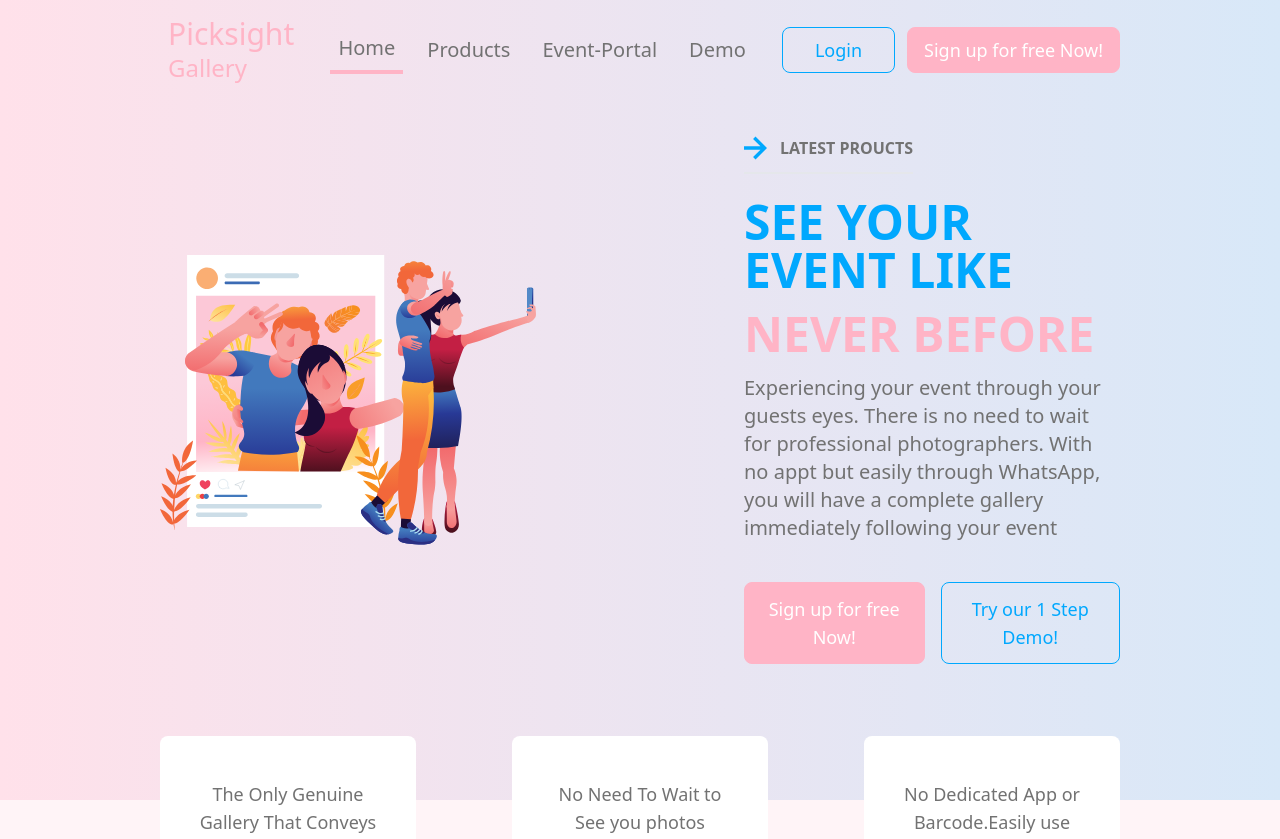
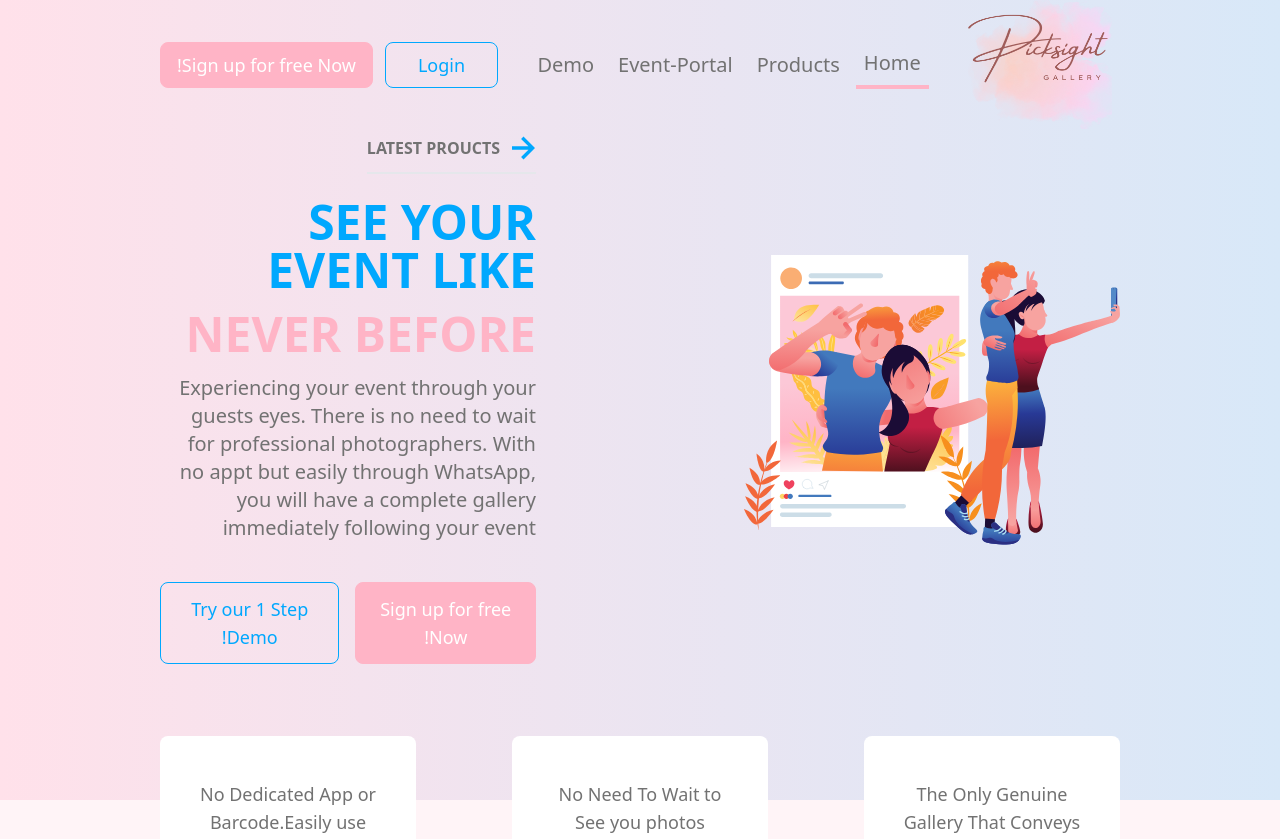
Before and after one commit to sarahboutej/picksight, a Django app: page / in a window 1280 px wide. Shown: the top 839 px of the page. Run offline with Django 3.2, Linux system fonts and the light colour scheme.

Commit message:
Add logo and rtl and fix feedbacks

```diff
--- a/picksight_app/static/js/nav_scroll.js
+++ b/picksight_app/static/js/nav_scroll.js
@@ -10,9 +10,12 @@ window.onscroll = () => { scrollNavBar() };
 scrollNavBar = () => {
 
   const navBar = document.getElementById('navbar');
+  const logo = document.getElementById('logo');
   if (document.documentElement.scrollTop > 50) {
     navBar.classList.add('bg-white', 'shadow-md');
+    logo.classList.add('w-24');
   } else {
+    logo.classList.remove('w-24');
     navBar.classList.remove('bg-white', 'shadow-md');
   }
 
--- a/picksight_app/templates/commons/footer.html
+++ b/picksight_app/templates/commons/footer.html
@@ -5,22 +5,24 @@
     <div class="container w-9/12">
       <div class="flex flex-col md:flex-row justify-between md:space-y-0 space-y-6">
         <div class="flex flex-col md:items-start items-center space-y-6 lg:w-1/3 w-full">
-          <h4 class="text-[#FFB4C6] text-4xl font-bold">Picksight</h4>
-          <p class="text-[#727272] text-2xl md:text-left text-center">{% translate 'it takes less than 2 minutes to create an event. sign-up and give.'%}</p>
-          <div class="flex flex-row space-x-4">
+          <a href="#">
+            <img src="{% static "images/logo.png" %}" id="logo" class="w-36" alt="Picksight logo footer">
+          </a>
+          <p class="text-[#727272] text-2xl ltr:md:text-left rtl:md:text-right text-center">{% translate 'it takes less than 2 minutes to create an event. sign-up and give.'%}</p>
+          <div class="flex flex-row ltr:space-x-4">
             <a href="https://www.facebook.com" target="_blank">
               <img src="{% static "images/fb.svg" %}"
                 class="bg-[#FFB4C6] w-10 h-10 rounded-full p-2 hover:bg-[#00A8FE] transition duration-300" alt="Put alternative text here"
                 role="presentation" loading="lazy">
 
             </a>
-            <a href="https://www.facebook.com" target="_blank">
+            <a href="https://www.facebook.com" target="_blank"  class="rtl:mr-3">
               <img src="{% static "images/instagram.svg" %}"
                 class="bg-[#FFB4C6] w-10 h-10 rounded-full p-2 hover:bg-[#00A8FE] transition duration-300" alt="Put alternative text here"
                 role="presentation" loading="lazy">
 
             </a>
-            <a href="#" target="_blank">
+            <a href="#" target="_blank"  class="rtl:mr-3">
               <img src="{% static "images/whatsapp.svg" %}"
                 class="bg-[#FFB4C6] w-10 h-10 rounded-full p-2 hover:bg-[#00A8FE] transition duration-300" alt="Put alternative text here"
                 role="presentation" loading="lazy">
@@ -28,19 +30,19 @@
           </div>
         </div>
         <div class="flex flex-col space-y-6">
-          <h3 class="text-[#727272] text-3xl font-bold md:text-left text-center">{% translate 'COMPANY' %}</h3>
+          <h3 class="text-[#727272] text-3xl font-bold ltr:md:text-left rtl:md:text-right text-center">{% translate 'COMPANY' %}</h3>
           <div class="flex flex-col space-y-3">
-            <a class="flex w-max flex-row md:mx-0 mx-auto space-x-3" href="#">
+            <a class="flex w-max flex-row md:mx-0 mx-auto ltr:space-x-3" href="#">
               <img src="{% static '/images/arrow_right_pink.svg' %}" alt="Put alternative text here" role="presentation" loading="lazy">
-              <span class="text-xl text-[#727272] hover:text-[#FFB4C6]">{% translate 'Contact Us' %}</span>
+              <span class="text-xl text-[#727272] hover:text-[#FFB4C6] rtl:mr-3">{% translate 'Contact Us' %}</span>
             </a>
-            <a class="flex w-max flex-row md:mx-0 mx-auto space-x-3" href="#">
+            <a class="flex w-max flex-row md:mx-0 mx-auto ltr:space-x-3" href="#">
               <img src="{% static '/images/arrow_right_pink.svg' %}" alt="Put alternative text here" role="presentation" loading="lazy">
-              <span class="text-xl text-[#727272] hover:text-[#FFB4C6]">{% translate 'Privacy policy' %}</span>
+              <span class="text-xl text-[#727272] hover:text-[#FFB4C6] rtl:mr-3">{% translate 'Privacy policy' %}</span>
             </a>
-            <a class="flex w-max flex-row md:mx-0 mx-auto space-x-3" href="#">
+            <a class="flex w-max flex-row md:mx-0 mx-auto ltr:space-x-3" href="#">
               <img src="{% static '/images/arrow_right_pink.svg' %}" alt="Put alternative text here" role="presentation" loading="lazy">
-              <span class="text-xl text-[#727272] hover:text-[#FFB4C6]">{% translate 'Terms of services' %}</span>
+              <span class="text-xl text-[#727272] hover:text-[#FFB4C6] rtl:mr-3">{% translate 'Terms of services' %}</span>
             </a>
           </div>
         </div>
--- a/picksight_app/templates/commons/header.html
+++ b/picksight_app/templates/commons/header.html
@@ -4,19 +4,18 @@
   <div class="container w-9/12">
     <div class="flex flex-row items-center justify-between">
       <!-- Website Logo -->
-      <a href="#" class="flex flex-col py-4 px-2">
-        <span class="text-[#FFB4C6] lg:text-3xl text-xl">Picksight</span>
-        <span class="text-[#FFB4C6] lg:text-2xl text-lg">Gallery</span>
+      <a href="#" class="flex flex-col px-2">
+        <img src="{% static "images/logo.png" %}" id="logo" class="w-36" alt="Picksight logo">
       </a>
       <!-- Primary Navbar items -->
-      <div id="hamburger-menu" class="hidden lg:flex flex-col lg:flex-row bg-white rounded-xl lg:bg-inherit absolute lg:relative w-auto top-16 lg:top-0 shadow-lg lg:shadow-none inset-x-4 lg:inset-x-auto items-center lg:space-x-4 space-x-0 pb-4 lg:pb-0">
+      <div id="hamburger-menu" class="hidden lg:flex flex-col lg:flex-row bg-white rounded-xl lg:bg-inherit absolute lg:relative w-auto top-16 lg:top-0 shadow-lg lg:shadow-none inset-x-4 lg:inset-x-auto items-center ltr:lg:space-x-4 space-x-0 pb-4 lg:pb-0">
         <a href="#" class="py-2 px-2 text-[#727272] lg:text-xl text-base border-b-4 border-[#FFB4C6]">
           {% translate 'Home'%}</a>
-        <a href="#" class="py-2 px-2 text-[#727272] lg:text-xl text-base hover:border-b-4 hover:border-[#FFB4C6]">
+        <a href="#" class="py-2 px-2 text-[#727272] lg:text-xl text-base hover:border-b-4 hover:border-[#FFB4C6] rtl:pr-4">
           {% translate 'Products'%}</a>
-        <a href="#" class="py-2 px-2 text-[#727272] lg:text-xl text-base hover:border-b-4 hover:border-[#FFB4C6]">
+        <a href="#" class="py-2 px-2 text-[#727272] lg:text-xl text-base hover:border-b-4 hover:border-[#FFB4C6] rtl:pr-4">
           {% translate 'Event-Portal'%}</a>
-        <a href="#" class="py-2 px-2 text-[#727272] lg:text-xl text-base hover:border-b-4 hover:border-[#FFB4C6]">
+        <a href="#" class="py-2 px-2 text-[#727272] lg:text-xl text-base hover:border-b-4 hover:border-[#FFB4C6] rtl:pr-4">
           {% translate 'Demo'%}</a>
         <div class="flex lg:hidden flex-col lg:flex-row lg:space-x-3 lg:space-y-0 space-y-3 lg:mt-0 mt-6">
           <a href="#"
@@ -28,12 +27,12 @@
         </div>
       </div>
       <!-- navbar button -->
-      <div class="hidden lg:flex space-x-3">
+      <div class="hidden lg:flex ltr:space-x-3">
         <a href="#"
           class="hidden lg:block py-2 px-8 lg:text-lg text-base text-[#00A8FE] bg-transparent rounded-lg border border-[#00A8FE] hover:bg-[#00A8FE] hover:text-white transition duration-300">
           {% translate 'Login'%}</a>
         <a href="#"
-          class="py-2 px-4 text-lg text-white text-center bg-[#FFB4C6] rounded-lg border border-[#FFB4C6] hover:bg-transparent hover:text-[#FFB4C6] transition duration-300">
+          class="rtl:mr-3 py-2 px-4 text-lg text-white text-center bg-[#FFB4C6] rounded-lg border border-[#FFB4C6] hover:bg-transparent hover:text-[#FFB4C6] transition duration-300">
           {% translate 'Sign up for free Now!'%}</a>
       </div>
       <!-- Mobile menu button -->
--- a/picksight_app/templates/index.html
+++ b/picksight_app/templates/index.html
@@ -1,14 +1,14 @@
 {% load static %}
 {% load i18n %}
 <!DOCTYPE html>
-<html lang="en">
+<html lang="en" dir="rtl">
 
 <head>
   <!-- Required meta tags -->
   <meta charset="utf-8" />
   <meta name="viewport" content="width=device-width, initial-scale=1" />
 
-  <title>Picksight Gallery Home Page</title>
+  <title>{% translate 'Picksight Gallery Home Page' %}</title>
 
   <link rel="stylesheet" href="{% static 'css/tailwind.css' %}">
   <script src="{% static '/js/tailwind.js' %}" type="text/javascript"></script>
@@ -19,15 +19,15 @@
   <section
     class="relative lg:min-h-screen lg:py-24 py-32 pb-12 flex items-center justify-center bg-gradient-to-r from-[#ffe1ea] to-[#d8e8f8]">
     <div class="container flex w-9/12">
-      <div class="flex flex-col md:flex-row items-center justify-between xl:space-x-52 lg:space-x-10  space-x-6 space-y-20 md:space-y-0">
+      <div class="flex flex-col md:flex-row items-center justify-between ltr:xl:space-x-52 ltr:lg:space-x-10 ltr:space-x-6 space-y-20 md:space-y-0">
         <div class="md:w-1/2 w-full">
            {% load static %}
           <img src="{% static "images/hero_img.svg" %}" alt="Put alternative text hereme" />
         </div>
-        <div class="md:w-1/2 w-full text-center md:text-left">
-          <div class="flex w-max flex-row md:mx-0 mx-auto space-x-3 pb-3 mb-6 border-b-2 border-b[#72727233]">
+        <div class="md:w-1/2 w-full text-center md:text-left rtl:text-right rtl:xl:mr-52 rtl:lg:mr-10 rtl:mr-6">
+          <div class="flex w-max flex-row md:mx-0 mx-auto ltr:space-x-3 pb-3 mb-6 border-b-2 border-b[#72727233]">
             <img src="{% static '/images/arrow_right.svg' %}" alt="Put alternative text here" role="presentation" loading="lazy">
-            <span class="uppercase text-base text-[#727272] font-bold">{% translate 'Latest proucts' %}</span>
+            <span class="uppercase text-base text-[#727272] font-bold rtl:mr-3">{% translate 'Latest proucts' %}</span>
           </div>
           <h1 class="flex flex-col text-2xl lg:text-5xl md:text-3xl font-bold space-y-4 uppercase">
             <span class="text-[#00A8FE]">{% translate 'See your event like'%}</span>
@@ -36,12 +36,12 @@
           <p class="text-[#727272] lg:text-xl text-lg mt-4">
             {% translate 'Experiencing your event through your guests eyes. There is no need to wait for professional photographers. With no appt but easily through WhatsApp, you will have a complete gallery immediately following your event'%}
           </p>
-          <div class="flex lg:flex-row flex-col mt-10 lg:space-x-4 lg:space-y-0 space-y-4" >
+          <div class="flex lg:flex-row flex-col mt-10 ltr:lg:space-x-4 lg:space-y-0 space-y-4" >
             <a href="#"
               class="py-3 px-4 text-lg text-white text-center bg-[#FFB4C6] rounded-lg border border-[#FFB4C6] hover:bg-transparent hover:text-[#FFB4C6] transition duration-300">
               {% translate 'Sign up for free Now!'%}</a>
             <a href="#"
-              class="py-3 px-4 text-lg text-[#00A8FE] text-center bg-transparent rounded-lg border border-[#00A8FE] hover:bg-[#00A8FE] hover:text-white transition duration-300">
+              class="rtl:lg:mr-4 py-3 px-4 text-lg text-[#00A8FE] text-center bg-transparent rounded-lg border border-[#00A8FE] hover:bg-[#00A8FE] hover:text-white transition duration-300">
               {% translate 'Try our 1 Step Demo!'%}</a>
           </div>
         </div>
@@ -77,7 +77,7 @@
         </h3>
         <div class="flex flex-col md:flex-row lg:gap-24 gap-6 items-center lg:items-stretch">
           <div
-            class="relative flex flex-col flex-1 items-center sm:space-y-4  before:bg-[url({% static '/images/shape_0.svg' %})] before:bg-no-repeat 2xl:before:bg-auto xl:before:bg-contain before:bg-contain 2xl:before:left-[55%] before:left-[40%] before:-top-16 before:absolute lg:before:w-full before:h-[100px]">
+            class="relative flex flex-col flex-1 items-center sm:space-y-4  ltr:before:bg-[url({% static '/images/shape_0.svg' %})] before:bg-no-repeat 2xl:before:bg-auto xl:before:bg-contain before:bg-contain 2xl:before:left-[55%] before:left-[40%] before:-top-16 before:absolute lg:before:w-full before:h-[100px]">
             <img src="{% static "images/event.png" %}" alt="Put alternative text here" />
             <h6 class="font-bold text-[#FFB4C6] text-3xl">{% translate 'Event'%}</h6>
             <p class="text-lg text-[#727272] text-center">
@@ -85,7 +85,7 @@
             </p>
           </div>
           <div
-            class="flex flex-col flex-1 items-center space-y-4 md:-mt-32">
+            class="relative flex flex-col flex-1 items-center space-y-4 md:-mt-32 rtl:before:bg-[url({% static '/images/shape_1.svg' %})] before:bg-no-repeat 2xl:before:bg-auto xl:before:bg-contain before:bg-contain before:-right-[100%] before:top-10 before:absolute lg:before:w-full before:h-[100px] rtl:after:bg-[url({% static '/images/shape_0.svg' %})] after:bg-no-repeat 2xl:after:bg-auto xl:after:bg-contain after:bg-contain after:-left-[70%] after:top-10 after:absolute lg:after:w-full after:h-[100px]">
             <img src="{% static "images/system.png" %}" alt="Put alternative text here" />
             <h6 class="font-bold text-[#FFB4C6] text-3xl">{% translate 'Our System'%}</h6>
             <p class="text-lg text-[#727272] text-center">
@@ -93,7 +93,7 @@
             </p>
           </div>
           <div
-            class="relative flex flex-col flex-1 items-center space-y-4 before:bg-[url({% static '/images/shape_1.svg' %})] before:bg-no-repeat 2xl:before:bg-auto xl:before:bg-contain before:bg-contain before:-left-[30%] before:-top-16 before:absolute lg:before:w-full before:h-[100px]">
+            class="relative flex flex-col flex-1 items-center space-y-4 ltr:before:bg-[url({% static '/images/shape_1.svg' %})] before:bg-no-repeat 2xl:before:bg-auto xl:before:bg-contain before:bg-contain before:-left-[30%] before:-top-16 before:absolute lg:before:w-full before:h-[100px]">
             <img src="{% static "images/gallery.png" %}" alt="Put alternative text here" />
             <h6 class="font-bold text-[#FFB4C6] text-3xl">
               {% translate 'Gallery'%}</h6>
@@ -191,7 +191,7 @@
         </h3>
         <div class="flex flex-col lg:flex-row md:gap-52 gap-16 items-center lg:items-stretch">
           <div
-            class="relative flex flex-col flex-1 items-center space-y-6 cursor-pointer transition transform hover:-translate-y-2 before:bg-[url({% static '/images/shape_2.svg' %})] before:bg-no-repeat before:bg-contain before:left-[90%] before:top-[60%] before:absolute lg:before:w-full before:h-10">
+            class="relative flex flex-col flex-1 items-center space-y-6 cursor-pointer transition transform hover:-translate-y-2">
             <h6 class="font-bold text-[#727272] md:text-3xl text-xl">{% translate 'Step 1'%}</h6>
             <p class="md:text-2xl text-lg text-[#727272] text-center">
               {% translate 'Upload a CSV/Excel file of contacts'%}
@@ -200,7 +200,7 @@
           </div>
 
           <div
-            class="flex flex-col flex-1 items-center space-y-6 cursor-pointer transition transform hover:-translate-y-2  before:bg-[url({% static '/images/shape_2.svg' %})] before:bg-no-repeat before:bg-contain before:left-[90%] before:top-[60%] before:absolute lg:before:w-full before:h-10">
+            class="flex flex-col flex-1 items-center space-y-6 cursor-pointer transition transform hover:-translate-y-2 before:bg-[url({% static '/images/shape_2.svg' %})] before:bg-no-repeat before:bg-contain before:-left-[70%] before:top-[60%] before:absolute lg:before:w-full before:h-10 after:bg-[url({% static '/images/shape_2.svg' %})] after:bg-no-repeat after:bg-contain after:left-[90%] after:top-[60%] after:absolute lg:after:w-full after:h-10">
             <h6 class="font-bold text-[#727272] md:text-3xl text-xl">{% translate 'Step 2'%}</h6>
             <p class="md:text-2xl text-lg text-[#727272] text-center">
               {% translate 'Set a time and Wording for the Thank you message'%}
```
Also changed, not shown: picksight_app/static/images/logo.png (added).
